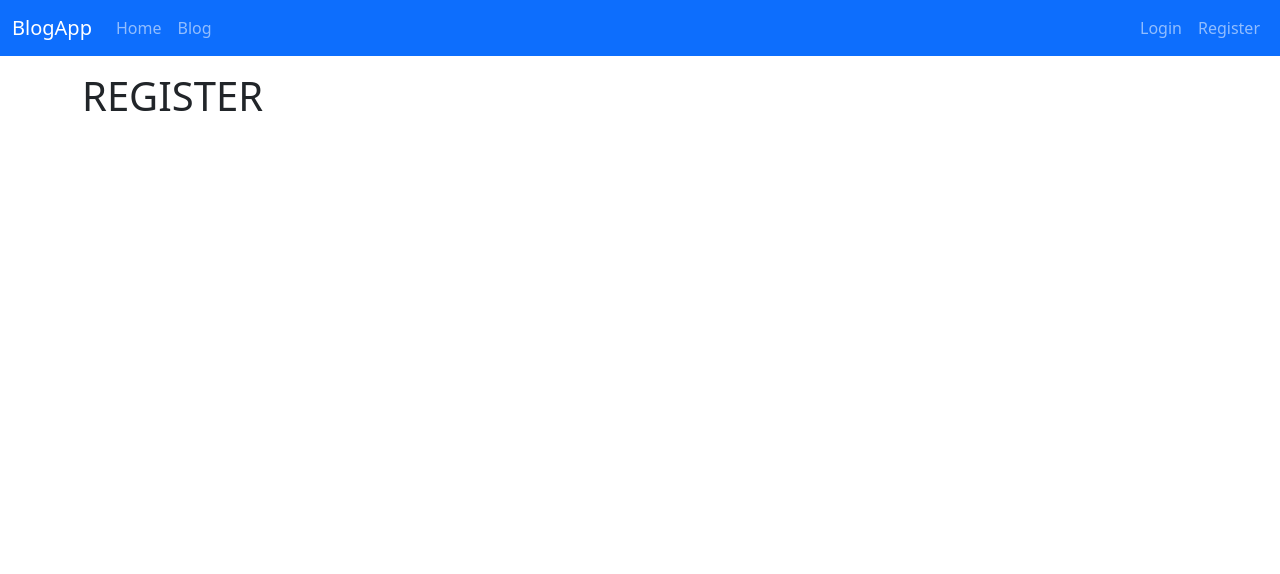
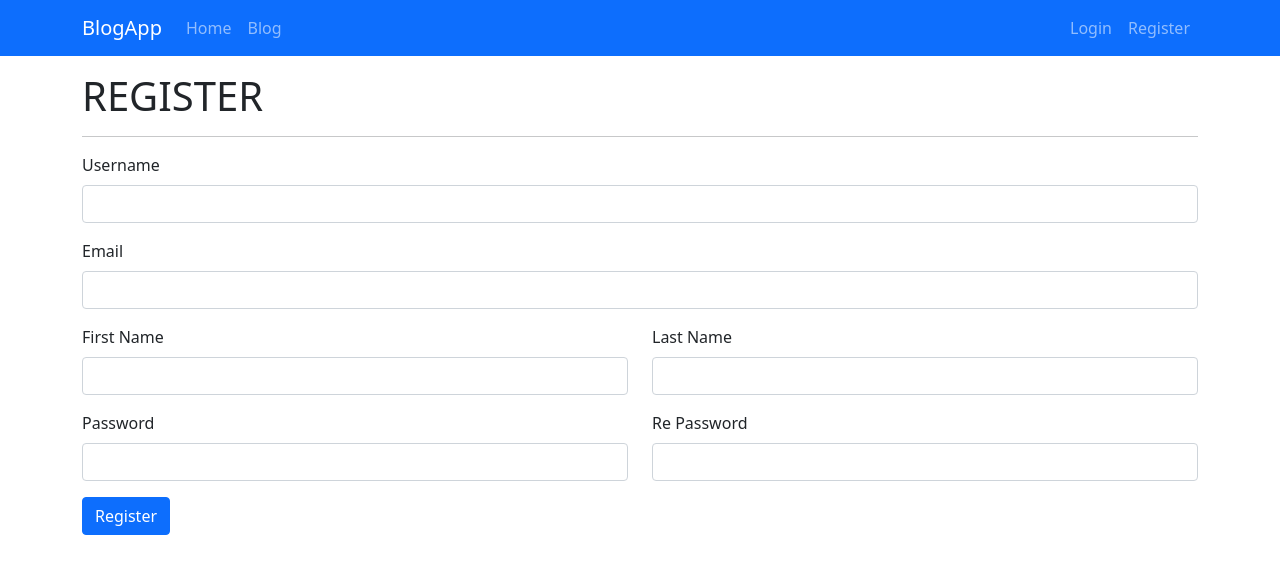
Before and after one commit to Ifmai/ft_transcendence, a Django app: template deneme/account/templates/account/register.html in a window 1280 px wide. Shown: the top 574 px of the page. Run offline with Django 3.2, Linux system fonts and the light colour scheme; the template is opened without the code that fills it, so the values that code supplies are empty.

Commit message:
sayfanın login/register/logout ları eklendi eğitim içeriği bitti

```diff
--- a/deneme/account/templates/account/login.html
+++ b/deneme/account/templates/account/login.html
@@ -28,6 +28,7 @@
 				<div class"mb-3"> </div>
 				<input type="submit" value="Login" class="btn btn-primary">
 			</form>
+		</div>
 	</div>
 {% endblock %}
 
--- a/deneme/account/templates/account/register.html
+++ b/deneme/account/templates/account/register.html
@@ -9,7 +9,46 @@
 
 {% block content %}
 	<div class="container mt-3">
-		<h1>REGISTER</h1>
+		<div class="col">
+			<h1>REGISTER</h1>
+			<hr>
+			<form method="POST">
+				{% csrf_token %}
+				{% if error %}
+					<div class="alert alert-danger">{{ error }} </div>
+				{% endif %}
+				<div class="mb-3">
+					<label for="username" class="form-label">Username</label>
+					<input type="text" class="form-control" name="username" value="{{username}}">
+				</div>
+				<div class="mb-3">
+					<label for="firstname" class="form-label">Email</label>
+					<input type="email" class="form-control" name="email" value="{{email}}"">
+				</div>
+				<div class="row mb-3">
+					<div class="col">
+						<label for="firstname" class="form-label">First Name</label>
+						<input type="text" class="form-control" name="firstname" value="{{firstname}}"">
+					</div>
+					<div class="col">
+						<label for="lastname" class="form-label">Last Name</label>
+						<input type="text" class="form-control" name="lastname" value="{{lastname}}">
+					</div>
+				</div>
+				<div class="row mb-3">
+					<div class="col">
+						<label for="password" class="form-label">Password</label>
+						<input type="password" class="form-control" name="password">
+					</div>
+					<div class="col">
+						<label for="repassword" class="form-label">Re Password</label>
+						<input type="password" class="form-control" name="repassword">
+					</div>
+				</div>
+				<div class="mb-3"> </div>
+				<input type="submit" value="Register" class="btn btn-primary">
+			</form>
+		</div>
 	</div>
 {% endblock %}
 
--- a/deneme/blog/templates/blog/partials/_blog.html
+++ b/deneme/blog/templates/blog/partials/_blog.html
@@ -11,7 +11,7 @@
 					{{ blog.title }}
 				</a>
 			</h5>
-			<p class="card-text">{{ blog.context }}</p>
+			<p class="card-text">{{ blog.context|truncatechars:250 }}</p>
 		</div>
 		</div>
 	</div>
--- a/deneme/deneme/urls.py
+++ b/deneme/deneme/urls.py
@@ -21,5 +21,5 @@ from django.conf import settings
 urlpatterns = [
     path('admin/', admin.site.urls),
 	path('', include('blog.urls')), # Burada ise blog uygulamasının urls.py dosyası include edilmiştir. Bu durumda blog uygulamasının urls.py dosyasındaki url'ler çalışır.
-	path('', include('account.urls'))
+	path('account/', include('account.urls'))
 ] + static(settings.MEDIA_URL, document_root=settings.MEDIA_ROOT)
--- a/deneme/templates/partials/_navbar.html
+++ b/deneme/templates/partials/_navbar.html
@@ -1,6 +1,10 @@
 <nav class="navbar navbar-dark bg-primary navbar-expand-lg">
 	<div class="container">
 		<a class="navbar-brand" href="{% url 'home page' %}">BlogApp</a>
+		<button class="navbar-toggler" type="button" data-bs-toggle="collapse" data-bs-target="#navbar">
+			<span class="navbar-toggler-icon"></span>
+		</button>
+		<div class="collapse navbar-collapse" id="navbar">
 			<ul class="navbar-nav me-auto">
 				<li class="nav-item">
 					<a class="nav-link" href="{% url 'home page' %}">Home</a>
@@ -9,12 +13,10 @@
 					<a class="nav-link" href="{% url 'blog page' %}">Blog</a>
 				</li>
 			</ul>
-	</div>
-	<div class="container">
 			<ul class="navbar-nav ms-auto"">
 			{% if user.is_authenticated %}
 				<li class="nav-item">
-				<a class="nav-link" href="{% url 'blog page' %}">Welcome</a>
+					<a class="nav-link" href="{% url 'blog page' %}">Welcome, {{ user.get_full_name|title }}</a>
 				</li>
 				<li class="nav-item">
 					<a class="nav-link" href="{% url 'logout' %}">Logout</a>
@@ -29,4 +31,5 @@
 			{% endif %}
 			</ul>
 		</div>
+	</div>
 </nav>
```
Also changed, not shown: deneme/account/views.py (+48 -3 lines), deneme/blog/templates/blog/blogdetalist.html (+10 -15 lines), deneme/db.sqlite3. Lines whose indentation alone changed are shown as unchanged.
